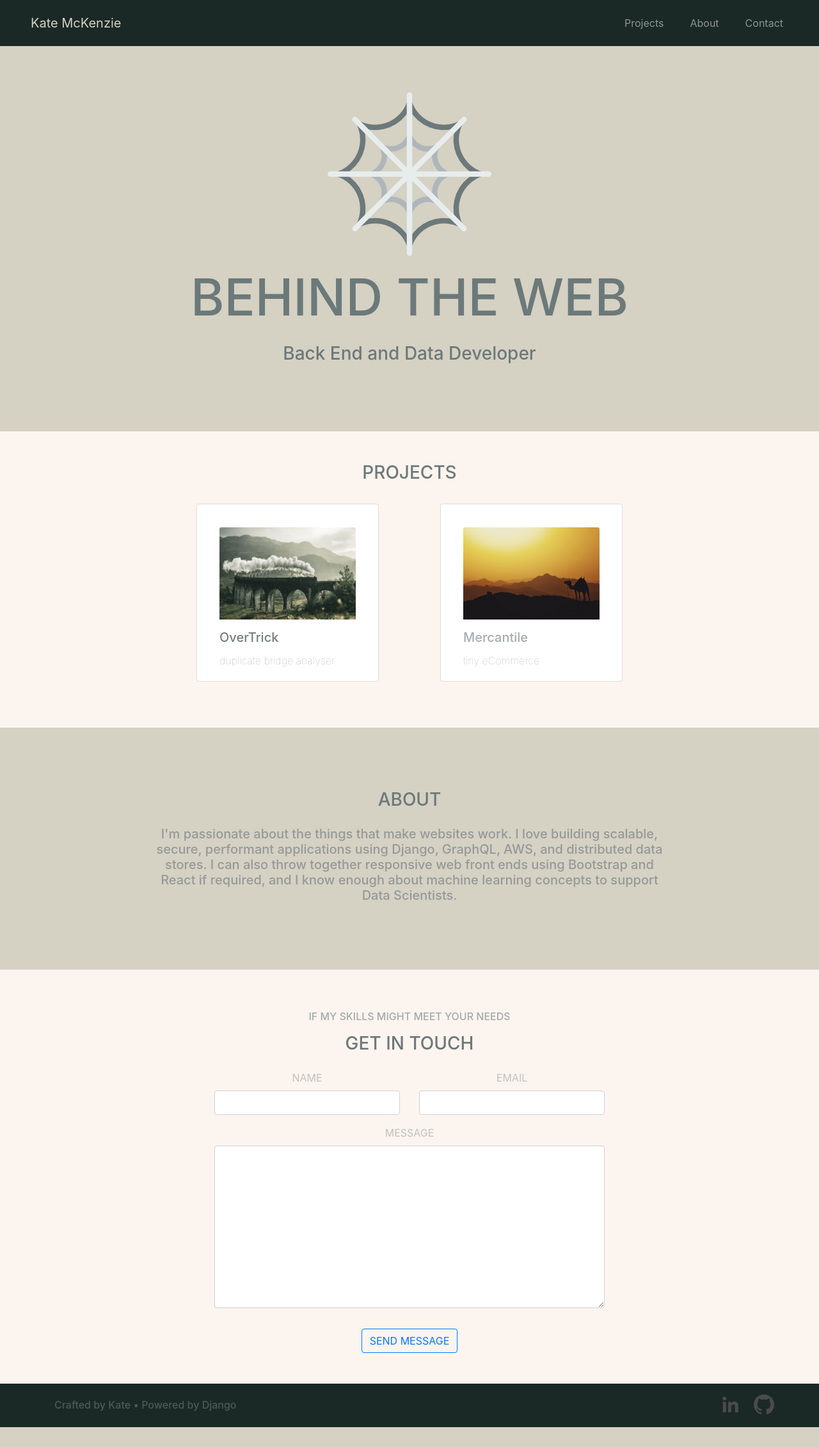
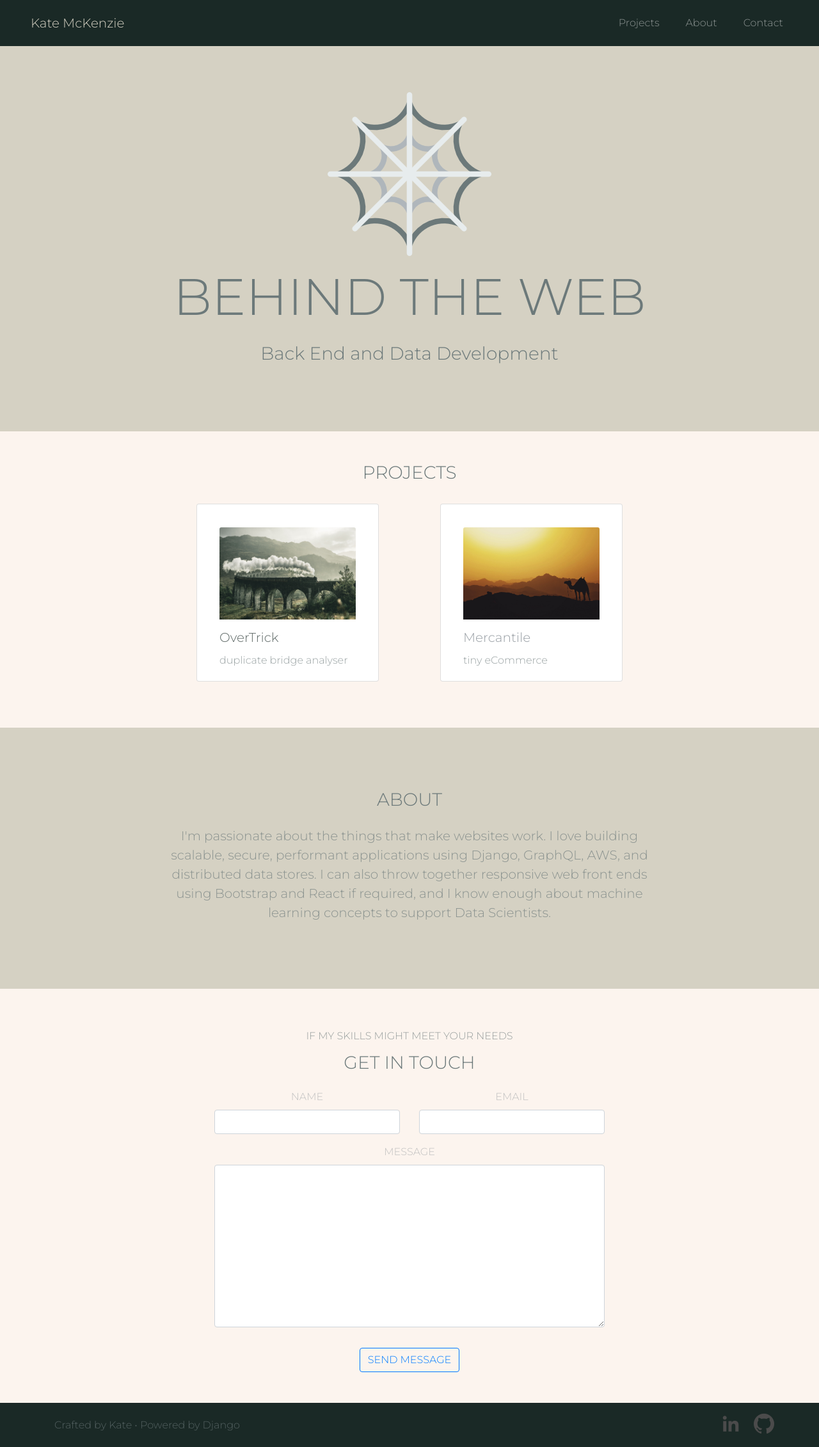
Before and after one commit to katemakescode/behind-the-web, a Django app: template tinypage/home/templates/home/index.html in a window 1280 px wide. Shown: the whole page at 64% size. Before the commit the page ends 2230 px from the top, so only its background shows below. Run offline with Django 3.2, Linux system fonts and the light colour scheme; the template is opened without the code that fills it: values that come from a table or form of the project are taken from there, others are empty; parts of the project's set-up code (start-up, migrations or seed data) failed here and were passed over; some libraries are stand-ins or nearby versions.

Commit message:
Add Montserrat font

```diff
--- a/tinypage/home/templates/home/index.html
+++ b/tinypage/home/templates/home/index.html
@@ -2,7 +2,7 @@
 {% load static %}
 
 {% block title %}
-    TinyPage {% block subtitle %}{% endblock subtitle %}
+    Behind the Web {% block subtitle %}{% endblock subtitle %}
 {% endblock title %}
 
 {% block stylesheets %}
@@ -46,7 +46,7 @@
                 <h1>BEHIND THE WEB</h1>
             </div>
             <div class="row d-flex pt-3 pb-5 justify-content-center">
-                <h3>Back End and Data Developer</h3>
+                <h3>Back End and Data Development</h3>
             </div>
         </div>
     </section>
@@ -87,7 +87,7 @@
         <div class="container d-flex py-5 justify-content-center">
             <div class="col col-md-9 mx-auto">
                 <h3>ABOUT</h3>
-                <h5 class="mt-4 px-1 text-muted">
+                <h5 class="text mt-4 px-1">
                     I'm passionate about the things that make websites work.
                     I love building scalable, secure, performant applications
                     using Django, GraphQL, AWS, and distributed data stores.
--- a/tinypage/static/tinypage/css/base.css
+++ b/tinypage/static/tinypage/css/base.css
@@ -8,27 +8,18 @@
 
 body {
     background-color: var(--color-white);
+    color: var(--color-contrast);
+    font-family: 'Montserrat', sans-serif;
 }
 
-p {
-    color: var(--color-contrast);
-    opacity: 0.6;
-    font-weight: lighter;
-}
-
-h1, h2, h3 {
-    color: var(--color-contrast);
+p, h4, h5, h6 {
+    opacity: 0.7;
 }
 
 @media (min-width: 992px) {
     h1 {
         font-size: 5rem;
     }
-}
-
-h4, h5, h6 {
-    color: var(--color-contrast);
-    opacity: 0.6;
 }
 
 li {
@@ -52,6 +43,10 @@ label {
     color: silver;
 }
 
+#about .text {
+    line-height: 1.5;
+}
+
 .bg-color-light {
     background-color: var(--color-light);
 }
@@ -61,7 +56,7 @@ label {
 }
 
 .navbar-dark .navbar-brand {
-   color: var(--color-light);
+    color: var(--color-light);
 }
 
 .navbar a {
--- a/tinypage/templates/base.html
+++ b/tinypage/templates/base.html
@@ -14,6 +14,7 @@
           crossorigin="anonymous">
     <link rel="stylesheet" type="text/css" href="{% static 'tinypage/css/base.css' %}">
     {% block stylesheets %}{% endblock stylesheets %}
+    <link href="https://fonts.googleapis.com/css2?family=Montserrat:wght@300" rel="stylesheet">
 
     <script src="{% static 'tinypage/js/common.js' %}" async></script>
 
```
Also changed, not shown: README.md.
